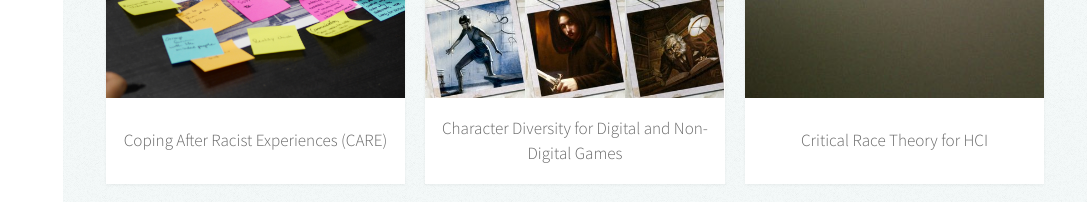
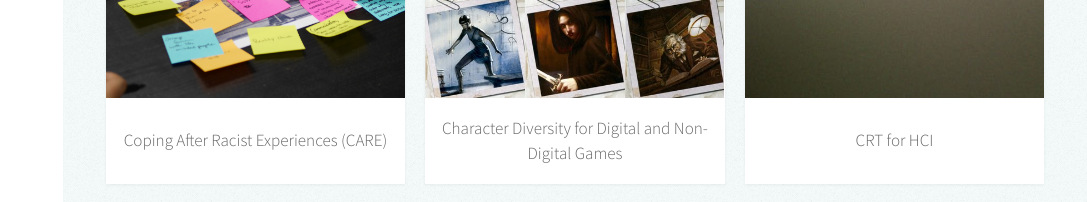
Before and after one commit to ato1120/ato1120.github.io, a React (Create React App) app: page / in a window 1280 px wide. Shown: the part 2340-2542 px from the top of the page, without its empty margins (193-1280 px from the left). Built offline with nearby package versions, Linux system fonts and the light colour scheme.

Commit message:
Change CRT for HCI project name

```diff
--- a/src/projects.js
+++ b/src/projects.js
@@ -113,7 +113,7 @@ const projects = [
     },
     {
         linkName: 'crt',
-        title: 'Critical Race Theory for HCI',
+        title: 'CRT for HCI',
         abstract: 'The human-computer interaction community has made some efforts toward racial diversity, but the outcomes remain meager. We introduce critical race theory and adapt it for HCI to lay a theoretical basis for race-conscious efforts, both in research and within our community. Building on the theory\'s original tenets, we argue that racism is pervasive in everyday socio-technical systems; that the HCI community is prone to "interest convergence", where concessions to inclusion require benefits to those in power; and that the neoliberal underpinnings of the technology industry itself propagate racism. Critical race theory uses storytelling as a means to upend deep-seated assumptions, and we relate several personal stories to highlight ongoing problems of race in HCI. The implications: all HCI research must be attuned to issues of race; participation of underrepresented minorities must be sought in all of our activities; and as a community, we cannot become comfortable while racial disparities exist.',
         thumbnailImage: require('./thumbnails/pic02.jpg'),
         thumbnailImageDescription: 'A colorful gradient placeholder',
```
Also changed, not shown: 1 other file (tests, documents, lock files or other folders).
